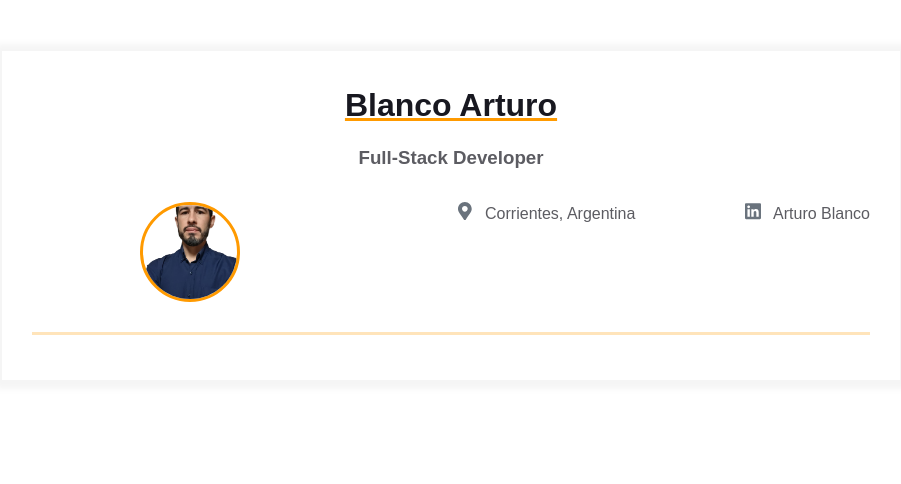
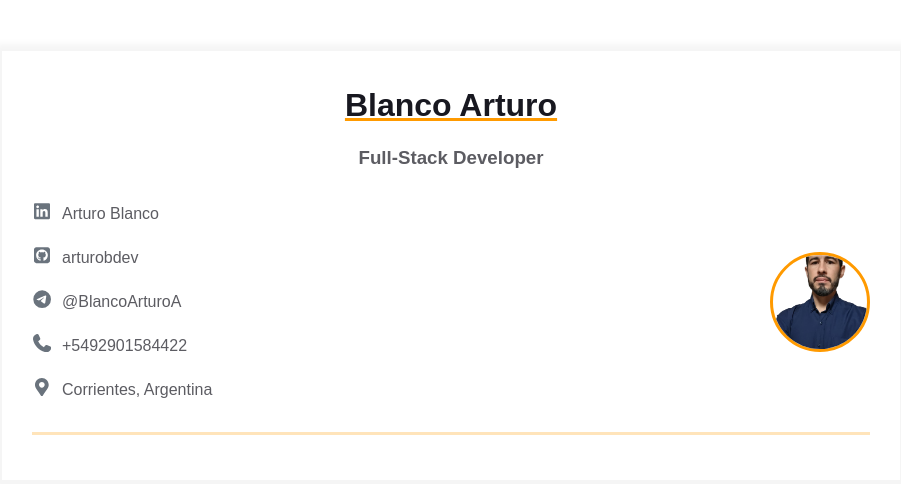
Before and after one commit to arturobdev/homepage, a plain HTML site: page index.html in a window 1280 px wide. Shown: the whole page, without its empty margins (189-1090 px from the left). Drawn offline with Linux system fonts and the light colour scheme.

Commit message:
Added aditional contact

```diff
--- a/index.html
+++ b/index.html
@@ -15,34 +15,8 @@
             <h3 class="contact-info__sub-header">Full-Stack Developer</h3>
 
             <div class="contact_info_container fh">
-              <div class="contact-info__block"></div>
-
-              <div class="contact-info__block contact-info__block--center">
-                <img
-                  class="contact-info__avatar"
-                  src="assets/avatar.png"
-                  alt="Avatar"
-                />
-              </div>
-
-              <div class="contact-info__block"></div>
-              <a href="" rel="author" class="contact-info__item">
-                <div class="contact-info__item-icon-wrapper">
-                  <svg
-                    class="contact-info__item-icon"
-                    xmlns="http://www.w3.org/2000/svg"
-                    viewBox="0 0 384 512"
-                  >
-                    <path
-                      d="M172.268 501.67C26.97 291.031 0 269.413 0 192 0 85.961 85.961 0
-        192 0s192 85.961 192 192c0 77.413-26.97 99.031-172.268 309.67-9.535
-        13.774-29.93 13.773-39.464 0zM192 272c44.183 0 80-35.817
-        80-80s-35.817-80-80-80-80 35.817-80 80 35.817 80 80 80z"
-                    ></path>
-                  </svg>
-                </div>
-                <span>Corrientes, Argentina</span>
-              </a>
+              <div class="contact-info__block">
+              <!--linkedin -->
               <a
                 href="https://www.linkedin.com/in/blanco-arturo/"
                 rel="author"
@@ -67,6 +41,104 @@
                 </div>
                 <span>Arturo Blanco</span>
               </a>
+              <!--github -->
+                <a
+                  href="https://github.com/arturobdev"
+                  rel="author"
+                  class="contact-info__item"
+                >
+                  <div class="contact-info__item-icon-wrapper">
+                    <svg
+                    class="contact-info__item-icon"
+                    xmlns="http://www.w3.org/2000/svg"
+                    viewBox="0 0 448 512">
+                   <path
+                   d="M448 96c0-35.3-28.7-64-64-64L64 32C28.7 32 0 60.7 0 96L0 416c0 35.3 28.7 64 64 64l320
+                   0c35.3 0 64-28.7 64-64l0-320zM265.8 407.7c0-1.8 0-6 .1-11.6 .1-11.4 .1-28.8 .1-43.7
+                   0-15.6-5.2-25.5-11.3-30.7 37-4.1 76-9.2 76-73.1 0-18.2-6.5-27.3-17.1-39 1.7-4.3
+                   7.4-22-1.7-45-13.9-4.3-45.7 17.9-45.7 17.9-26.6-7.5-56.6-7.5-83.2 0 0 0-31.8-22.2-45.7-17.9-9.1
+                   22.9-3.5 40.6-1.7 45-10.6 11.7-15.6 20.8-15.6 39 0 63.6 37.3 69 74.3 73.1-4.8 4.3-9.1 11.7-10.6
+                   22.3-9.5 4.3-33.8 11.7-48.3-13.9-9.1-15.8-25.5-17.1-25.5-17.1-16.2-.2-1.1 10.2-1.1 10.2 10.8 5
+                    18.4 24.2 18.4 24.2 9.7 29.7 56.1 19.7 56.1 19.7 0 9 .1 21.7 .1 30.6 0 4.8 .1 8.6 .1 10 0 4.3-3
+                    9.5-11.5 8-66-22.1-112.2-84.9-112.2-158.3 0-91.8 70.2-161.5 162-161.5S388 165.6 388 257.4c.1
+                    73.4-44.7 136.3-110.7 158.3-8.4 1.5-11.5-3.7-11.5-8zm-90.5-54.8c-.2-1.5 1.1-2.8 3-3.2 1.9-.2
+                    3.7 .6 3.9 1.9 .3 1.3-1 2.6-3 3-1.9 .4-3.7-.4-3.9-1.7zm-9.1 3.2c-2.2 .2-3.7-.9-3.7-2.4 0-1.3
+                    1.5-2.4 3.5-2.4 1.9-.2 3.7 .9 3.7 2.4 0 1.3-1.5 2.4-3.5 2.4zm-14.3-2.2c-1.9-.4-3.2-1.9-2.8-3.2s2.4-1.9
+                    4.1-1.5c2 .6 3.3 2.1 2.8 3.4-.4 1.3-2.4 1.9-4.1 1.3zm-12.5-7.3c-1.5-1.3-1.9-3.2-.9-4.1 .9-1.1 2.8-.9
+                    4.3 .6 1.3 1.3 1.8 3.3 .9 4.1-.9 1.1-2.8 .9-4.3-.6zm-8.5-10c-1.1-1.5-1.1-3.2 0-3.9 1.1-.9 2.8-.2 3.7
+                    1.3 1.1 1.5 1.1 3.3 0 4.1-.9 .6-2.6 0-3.7-1.5zm-6.3-8.8c-1.1-1.3-1.3-2.8-.4-3.5 .9-.9 2.4-.4 3.5 .6
+                     1.1 1.3 1.3 2.8 .4 3.5-.9 .9-2.4 .4-3.5-.6zm-6-6.4c-1.3-.6-1.9-1.7-1.5-2.6 .4-.6 1.5-.9 2.8-.4 1.3 .7 1.9 1.8 1.5 2.6-.4 .9-1.7 1.1-2.8 .4z"/>
+                    </svg>
+                  </div>
+                  <span>arturobdev</span>
+                </a>
+                <!--telegram-->
+                <a href="" rel="author" class="contact-info__item">
+                  <div class="contact-info__item-icon-wrapper">
+                    <svg
+                    class="contact-info__item-icon"
+                    xmlns="http://www.w3.org/2000/svg"
+                    viewBox="0 0 512 512">
+                    <path
+                    d="M256 8a248 248 0 1 0 0 496 248 248 0 1 0
+                    0-496zM371 176.7c-3.7 39.2-19.9 134.4-28.1 178.3-3.5
+                    18.6-10.3 24.8-16.9 25.4-14.4 1.3-25.3-9.5-39.3-18.7-21.8-14.3-34.2-23.2-55.3-37.2-24.5-16.1-8.6-25
+                    5.3-39.5 3.7-3.8 67.1-61.5 68.3-66.7 .2-.7 .3-3.1-1.2-4.4s-3.6-.8-5.1-.5c-2.2 .5-37.1 23.5-104.6
+                    69.1-9.9 6.8-18.9 10.1-26.9 9.9-8.9-.2-25.9-5-38.6-9.1-15.5-5-27.9-7.7-26.8-16.3 .6-4.5 6.7-9
+                    18.4-13.7 72.3-31.5 120.5-52.3 144.6-62.3 68.9-28.6 83.2-33.6 92.5-33.8 2.1 0 6.6 .5 9.6 2.9
+                    2 1.7 3.2 4.1 3.5 6.7 .5 3.2 .6 6.5 .4 9.8z"/>
+                </svg>
+                    </svg>
+                  </div>
+                  <span>@BlancoArturoA</span>
+                </a>
+                <!--phone-->
+                <a href="" rel="author" class="contact-info__item">
+                  <div class="contact-info__item-icon-wrapper">
+                    <svg
+                        class="contact-info__item-icon"
+                        xmlns="http://www.w3.org/2000/svg"
+                        viewBox="0 0 512 512">
+                        <path
+                        d="M160.2 25C152.3 6.1 131.7-3.9 112.1 1.4l-5.5 1.5c-64.6 17.6-119.8 80.2-103.7
+                        156.4 37.1 175 174.8 312.7
+                        349.8 349.8 76.3 16.2 138.8-39.1
+                        156.4-103.7l1.5-5.5c5.4-19.7-4.7-40.3-23.5-48.1l-97.3-40.5c-16.5-6.9-35.6-2.1-47
+                        11.8l-38.6 47.2C233.9 335.4 177.3 277 144.8 205.3L189
+                        169.3c13.9-11.3 18.6-30.4 11.8-47L160.2 25z"/>
+                    </svg>
+                    </svg>
+                  </div>
+                  <span>+5492901584422</span>
+                </a>
+                <!--location -->
+                <a href="" rel="author" class="contact-info__item">
+                <div class="contact-info__item-icon-wrapper">
+                  <svg
+                    class="contact-info__item-icon"
+                    xmlns="http://www.w3.org/2000/svg"
+                    viewBox="0 0 384 512"
+                  >
+                    <path
+                      d="M172.268 501.67C26.97 291.031 0 269.413 0 192 0 85.961 85.961 0
+        192 0s192 85.961 192 192c0 77.413-26.97 99.031-172.268 309.67-9.535
+        13.774-29.93 13.773-39.464 0zM192 272c44.183 0 80-35.817
+        80-80s-35.817-80-80-80-80 35.817-80 80 35.817 80 80 80z"
+                    ></path>
+                  </svg>
+                </div>
+                <span>Corrientes, Argentina</span>
+              </a>
+              </div>
+              <div class="contact-info__block">
+              </div>
+              <div class="contact-info__block contact-info__block--center">
+                <img
+                  class="contact-info__avatar"
+                  src="assets/avatar.png"
+                  alt="Avatar"
+                />
+              </div>
             </div>
           </div>
         </div>
```
